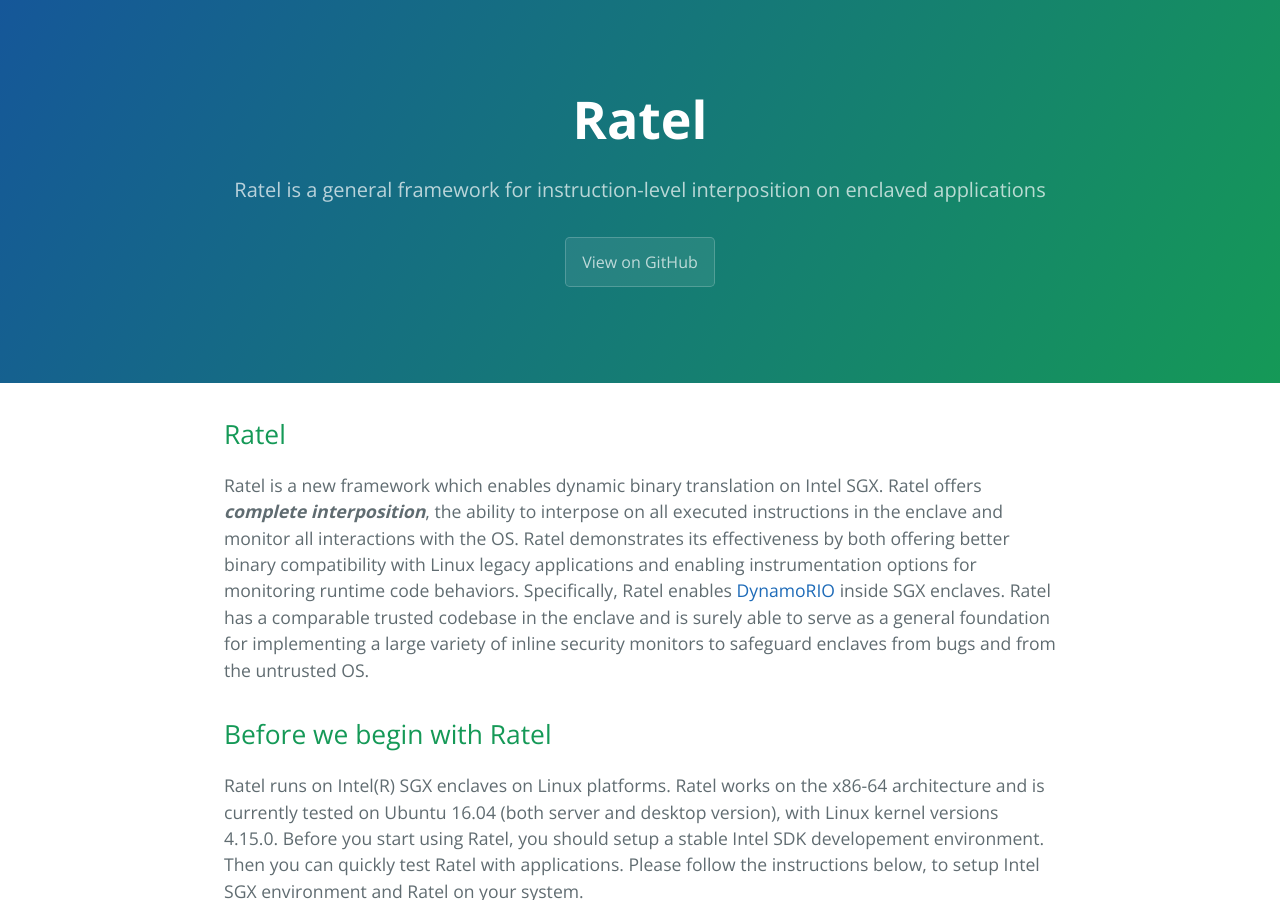
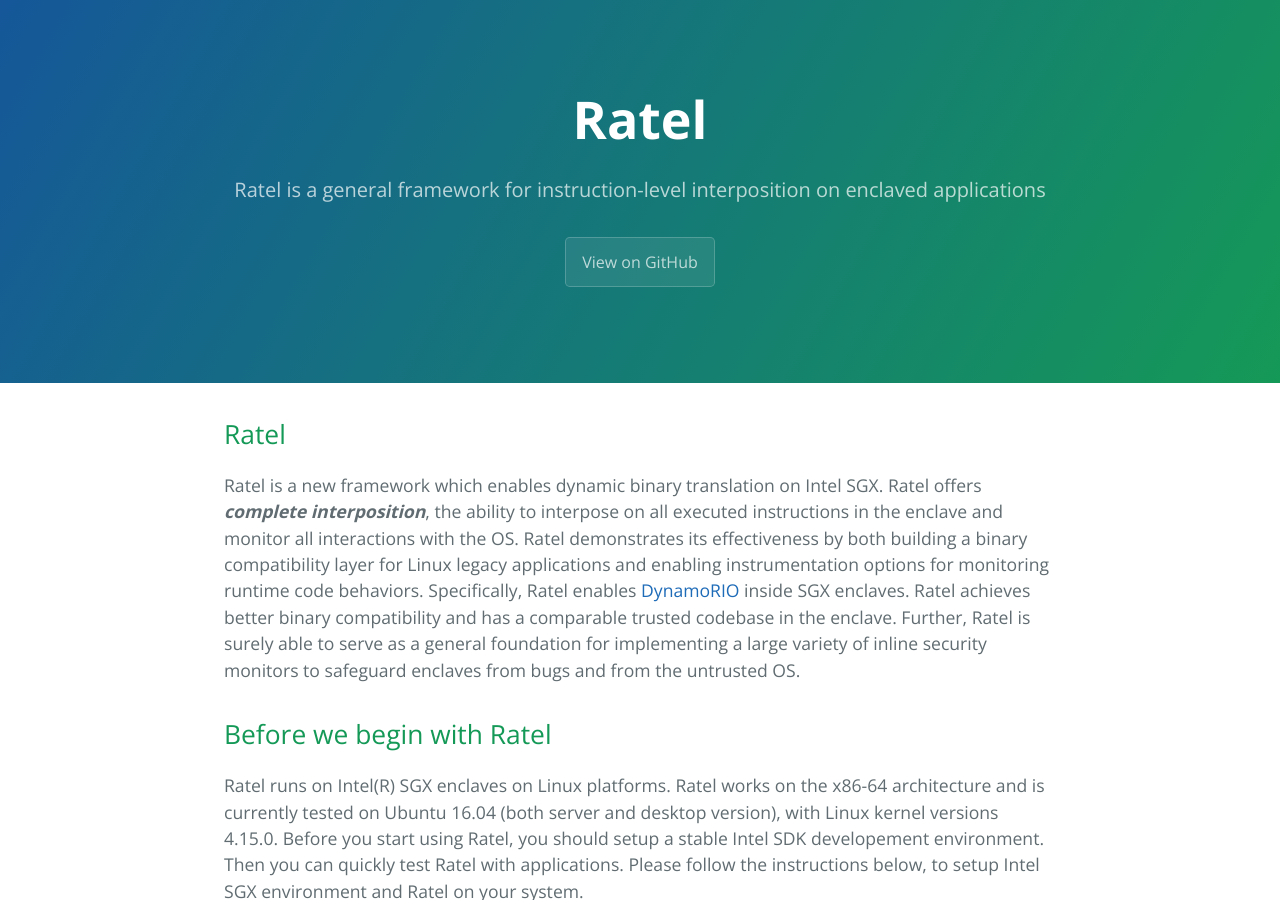
Before and after one commit to ratel-enclave/ratel-enclave.github.io, a Jekyll site: the page built from index.md, in a window 1280 px wide and 900 px high. Built offline with Jekyll 4.4.1, drawn with Linux system fonts in a browser that asks for light colours; our own code applies the rules of GitHub Pages for plain Markdown files.

Commit message:
Refresh Ratel webpage

```diff
--- a/index.md
+++ b/index.md
@@ -4,8 +4,8 @@
 
 ## Ratel
 
-Ratel is a new framework which enables dynamic binary translation on Intel SGX. Ratel offers ***complete interposition***, the ability to interpose on all executed instructions in the enclave and monitor all interactions with the OS. Ratel demonstrates its effectiveness by both offering better binary compatibility with
-Linux legacy applications and enabling instrumentation options for monitoring runtime code behaviors. Specifically, Ratel enables [DynamoRIO](https://dynamorio.org/) inside SGX enclaves. Ratel has a comparable trusted codebase in the enclave and is surely able to serve as a general foundation for implementing a large variety of inline security monitors to safeguard enclaves from bugs and from the untrusted OS.
+Ratel is a new framework which enables dynamic binary translation on Intel SGX. Ratel offers ***complete interposition***, the ability to interpose on all executed instructions in the enclave and monitor all interactions with the OS. Ratel demonstrates its effectiveness by both building a binary compatibility layer for
+Linux legacy applications and enabling instrumentation options for monitoring runtime code behaviors. Specifically, Ratel enables [DynamoRIO](https://dynamorio.org/) inside SGX enclaves. Ratel achieves better binary compatibility and has a comparable trusted codebase in the enclave. Further, Ratel is surely able to serve as a general foundation for implementing a large variety of inline security monitors to safeguard enclaves from bugs and from the untrusted OS.
 
 ## Before we begin with Ratel
 
```
